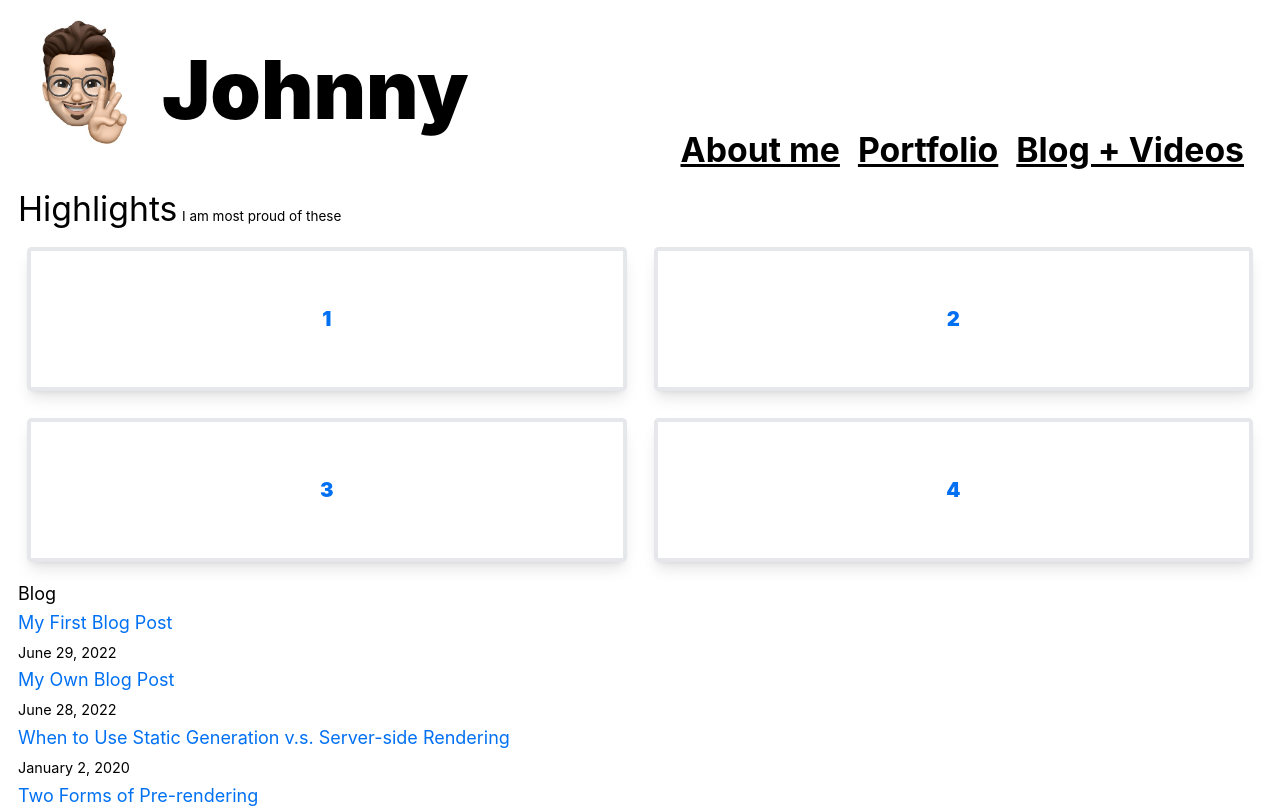
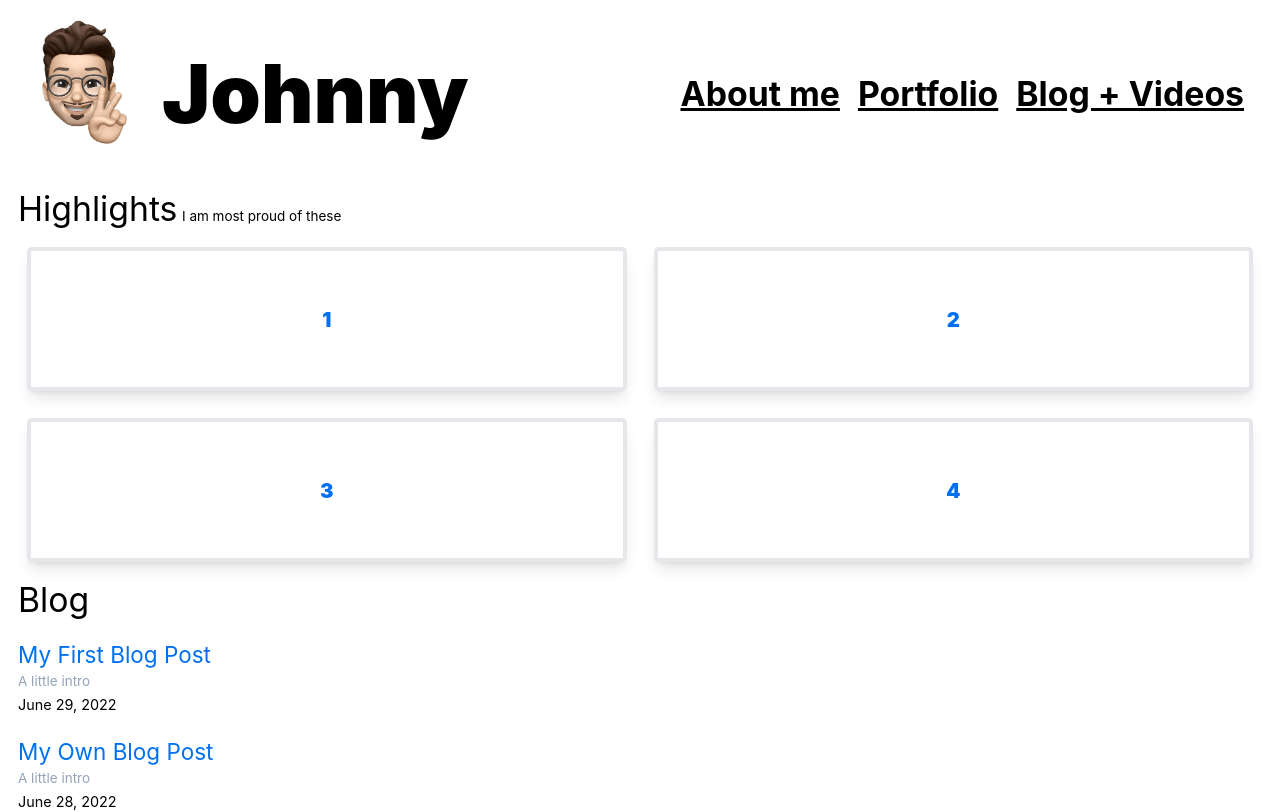
Before and after one commit to johnny2smooth/next-blog, a Next.js app: page / in a window 1280 px wide. Shown: the top 812 px of the page. Built offline with nearby package versions, Linux system fonts and the light colour scheme.

Commit message:
various changes made

```diff
--- a/components/footer.js
+++ b/components/footer.js
@@ -1,7 +1,7 @@
 export default function Footer({ children }) {
   return (
     <>
-      <h1 className="bg-blue-600">This is a footer</h1>
+      <h1 className="bg-blue-600 mt-4">This is a footer</h1>
     </>
   );
 }
--- a/components/introduction.js
+++ b/components/highlights.js
@@ -1,7 +1,7 @@
 import Link from 'next/link';
 import { motion } from 'framer-motion';
 
-export default function Introduction() {
+export default function Highlights() {
   return (
     <>
       <div className="flex items-baseline gap-1">
--- a/components/layout.js
+++ b/components/layout.js
@@ -26,9 +26,10 @@ export default function Layout({ children, home }) {
         <meta name="twitter:card" content="summary_large_image" />
       </Head>
       <header className="mb-4">
-        {home ? (
-          <div className="flex justify-between flex-wrap items-baseline w-full">
+        <div className="flex justify-between flex-wrap items-center w-full">
           <div className="flex justify-between items-center">
+            <Link href="/">
+              <a>
                 <Image
                   priority
                   src="/images/memoji-peace.jpg"
@@ -37,7 +38,17 @@ export default function Layout({ children, home }) {
                   width={144}
                   alt={name}
                 />
-              <h1 className="text-4xl md:text-7xl font-black pr-4">{name}</h1>
+              </a>
+            </Link>
+            {home && (
+              <Link href="/">
+                <a className="text-black">
+                  <h1 className="text-4xl md:text-7xl font-black pr-4">
+                    {name}
+                  </h1>
+                </a>
+              </Link>
+            )}
           </div>
           <nav>
             <ul className="flex flex-wrap md:text-3xl">
@@ -52,7 +63,7 @@ export default function Layout({ children, home }) {
                     Portfolio
                   </a>
                 </Link>
-                  <Link href="/">
+                <Link href="/posts">
                   <a className="text-black font-bold pr-4 underline hover:text-blue-600 grow">
                     Blog + Videos
                   </a>
@@ -61,31 +72,10 @@ export default function Layout({ children, home }) {
             </ul>
           </nav>
         </div>
-        ) : (
-          <>
-            <h2>
-              <Link href="/">
-                <a>{name}</a>
-              </Link>
-            </h2>
-            <Link href="/">
-              <a>
-                <Image
-                  priority
-                  src="/images/memoji-peace.jpg"
-                  className="rounded-full"
-                  height={144}
-                  width={144}
-                  alt={name}
-                />
-              </a>
-            </Link>
-          </>
-        )}
       </header>
       <main className="">{children}</main>
       {!home && (
-        <div className={styles.backToHome}>
+        <div className="text-3xl">
           <Link href="/">
             <a>← Back to home</a>
           </Link>
--- a/pages/index.js
+++ b/pages/index.js
@@ -4,7 +4,7 @@ import utilStyles from '../styles/utils.module.css';
 import { getSortedPostsData } from '../lib/posts';
 import Link from 'next/link';
 import Date from '../components/date';
-import Introduction from '../components/introduction';
+import Highlights from '../components/highlights';
 
 export async function getStaticProps() {
   const allPostsData = getSortedPostsData();
@@ -22,17 +22,18 @@ export default function Home({ allPostsData }) {
         <title>{siteTitle}</title>
       </Head>
       <section>
-        <Introduction />
+        <Highlights />
       </section>
       <section>
-        <h2>Blog</h2>
+        <h2 className="text-3xl">Blog</h2>
         <ul>
-          {allPostsData.map(({ id, date, title }) => (
-            <li key={id}>
+          {allPostsData.map(({ id, date, title, snippet }) => (
+            <li key={id} className="my-4">
               <Link href={`/posts/${id}`}>
-                <a>{title}</a>
+                <a className="text-xl ">{title}</a>
               </Link>
               <br />
+              <p className="text-xs text-slate-400">{snippet}</p>
               <small>
                 <Date dateString={date} />
               </small>
--- a/pages/posts/[id].js
+++ b/pages/posts/[id].js
@@ -29,7 +29,10 @@ export default function Post({ postData }) {
         <title>{postData.title}</title>
       </Head>
       <article className="prose prose-slate prose-lg max-w-prose mx-auto">
-        <h1 className="text-7xl">{postData.title}</h1>
+        <h3 className="text-6xl bg-slate-800 text-slate-100 p-4 rounded-sm">
+          {postData.title}
+        </h3>
+        <h4>{postData.snippet}</h4>
         <div>
           <Date dateString={postData.date} />
         </div>
--- a/posts/my-first-blog-post.md
+++ b/posts/my-first-blog-post.md
@@ -1,6 +1,7 @@
 ---
 title: 'My First Blog Post'
 date: '2022-06-29'
+snippet: 'A little intro'
 ---
 
 # Introduction
--- a/posts/my-own.md
+++ b/posts/my-own.md
@@ -1,6 +1,7 @@
 ---
 title: 'My Own Blog Post'
 date: '2022-06-28'
+snippet: 'A little intro'
 ---
 
 Hello! This is my first blog post :)
--- a/posts/pre-rendering.md
+++ b/posts/pre-rendering.md
@@ -1,6 +1,7 @@
 ---
 title: 'Two Forms of Pre-rendering'
 date: '2020-01-01'
+snippet: 'A little intro'
 ---
 
 Next.js has two forms of pre-rendering: **Static Generation** and **Server-side Rendering**. The difference is in **when** it generates the HTML for a page.
--- a/posts/ssg-ssr.md
+++ b/posts/ssg-ssr.md
@@ -1,6 +1,7 @@
 ---
 title: 'When to Use Static Generation v.s. Server-side Rendering'
 date: '2020-01-02'
+snippet: 'A little intro'
 ---
 
 We recommend using **Static Generation** (with and without data) whenever possible because your page can be built once and served by CDN, which makes it much faster than having a server render the page on every request.
```
Lines whose indentation alone changed are shown as unchanged.
